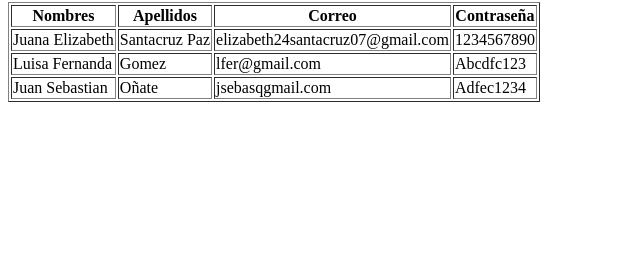
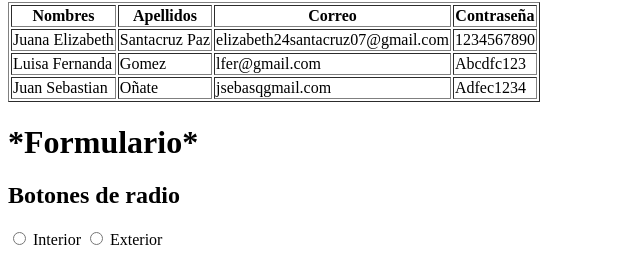
Before and after one commit to Elizabethsantacruz/proyecto3313638, a plain HTML site: page index.html in a window 1280 px wide. Shown: the part 701-958 px from the top of the page, without its empty margins (0-640 px from the left). Before the commit the page ends 811 px from the top, so only its background shows below. Drawn offline with Linux system fonts and the light colour scheme.

Commit message:
actualice el index hasta formularios

```diff
--- a/index.html
+++ b/index.html
@@ -64,6 +64,16 @@
                 <td>Adfec1234</td>
             </tr>
         </table>
+        <h1>*Formulario*</h1>
+        <form action="">
+            <h2>Botones de radio</h2>
+            <label for=""><input type="radio">                Interior
+            </label>
+            <label for="">
+                <input type="radio">
+                Exterior
+            </label>
+        </form>
 
     </h1>
 </body>
```
